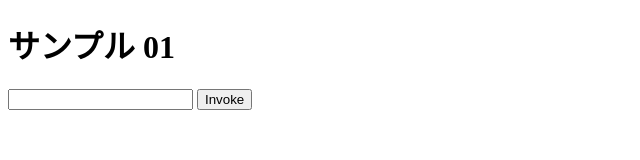
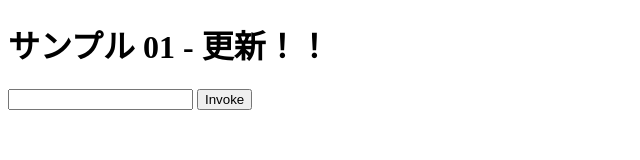
Before and after one commit to runceel/dotnetlab-demo01, a plain HTML site: page src/index.html in a window 1280 px wide. Shown: the whole page, without its empty margins (0-640 px from the left). Drawn offline with Linux system fonts and the light colour scheme.

Commit message:
Update index.html

```diff
--- a/src/index.html
+++ b/src/index.html
@@ -7,7 +7,7 @@
     <title>dotnetlab demo01</title>
 </head>
 <body>
-    <h1>サンプル 01</h1>
+    <h1>サンプル 01 - 更新！！</h1>
     <p id="output"></p>
     <input type="text" id="name" />
     <button id="invoke">Invoke</button>
```
